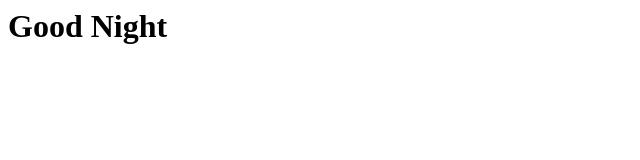
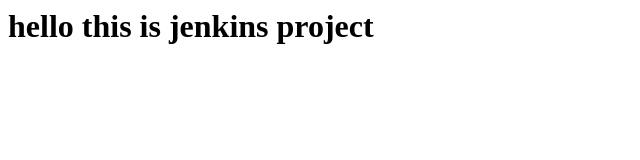
Before and after one commit to Shravani1603/jenkins_project, a plain HTML site: page index.html in a window 1280 px wide. Shown: the whole page, without its empty margins (0-640 px from the left). Drawn offline with Linux system fonts and the light colour scheme.

Commit message:
Update index.html

```diff
--- a/index.html
+++ b/index.html
@@ -1 +1 @@
-<h1>Good Night<h1/>
+<h1>hello this is jenkins project<h1/>
```
